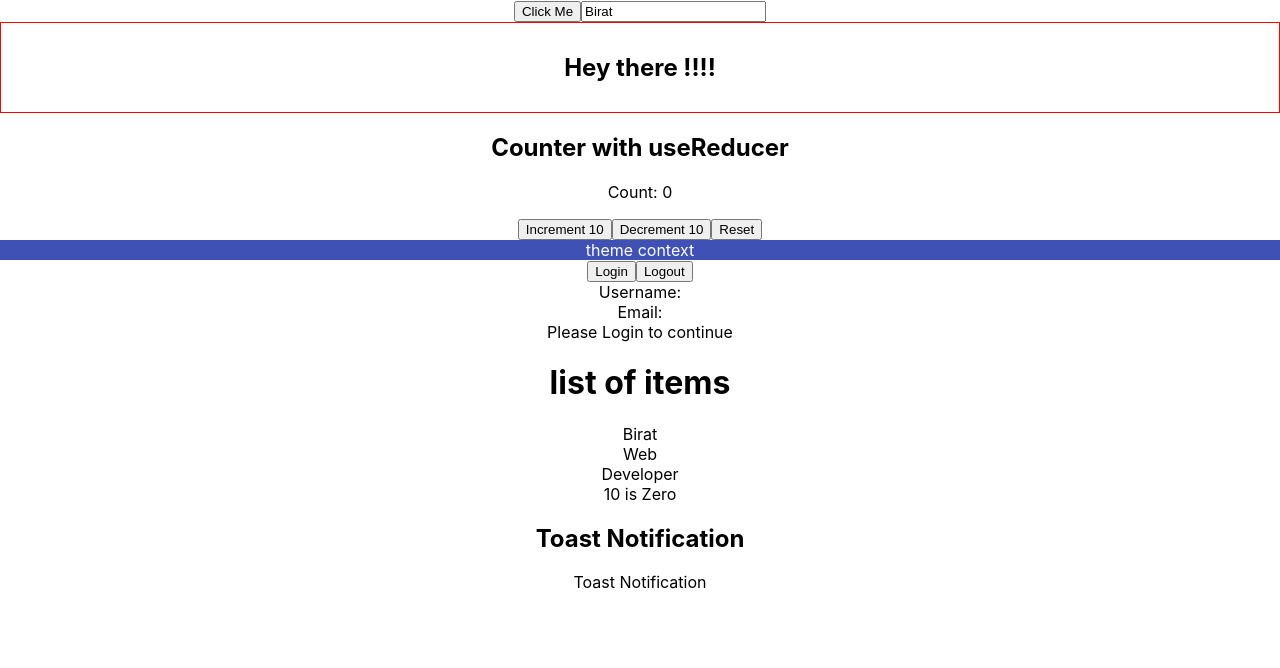
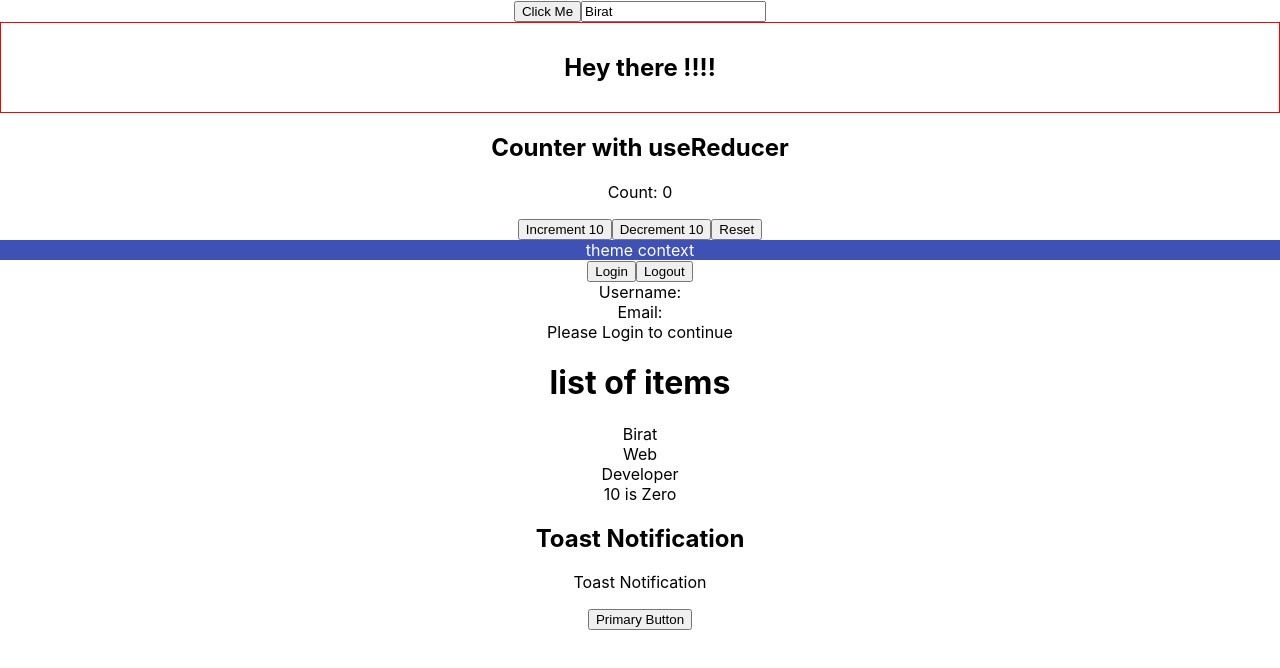
Before and after one commit to birat04/typescript, a React (Create React App) app: page / in a window 1280 px wide. Shown: the top 668 px of the page. Built offline with nearby package versions, Linux system fonts and the light colour scheme.

Commit message:
Wrapping HTML Elements

```diff
--- a/src/App.tsx
+++ b/src/App.tsx
@@ -65,6 +65,7 @@ import { Profile } from './components/auth/Profile'
 import { List } from './components/generics/List'
 import { RandomNumber } from './components/restriction/RandomNumber'
 import { Toast } from './components/templateliterals/Toast'
+import { CustomButton } from './components/html/Button'
 function App () {
   return <div className="App">
     <Button handleClick={(event,id) =>{
@@ -95,6 +96,9 @@ function App () {
           <RandomNumber value = {10} isZero/>
 
           <Toast position = 'top-right'/>
+          <CustomButton variant='primary' onClick = {() => console.log('Primary Button Clicked')}>
+            Primary Button
+          </CustomButton>
 
 
   </div>
--- /dev/null
+++ b/src/components/html/Button.tsx
@@ -0,0 +1,11 @@
+type ButtonProps = {
+    variant: 'primary' | 'secondary' | 'tertiary'
+    children: string
+}& Omit<React.ComponentProps<'button'>,'children'>
+export const CustomButton = ({variant,children,...rest}:ButtonProps) => {
+    return (
+        <button className={`class-with-${variant}`}{...rest}>
+            {children}
+        </button>
+    )
+}
--- /dev/null
+++ b/src/components/html/Input.tsx
@@ -0,0 +1,4 @@
+type Inputprops = React.ComponentProps<'input'>
+export const CustomInput = (props:Inputprops) => {
+    return <input {...props}/>
+}
```
